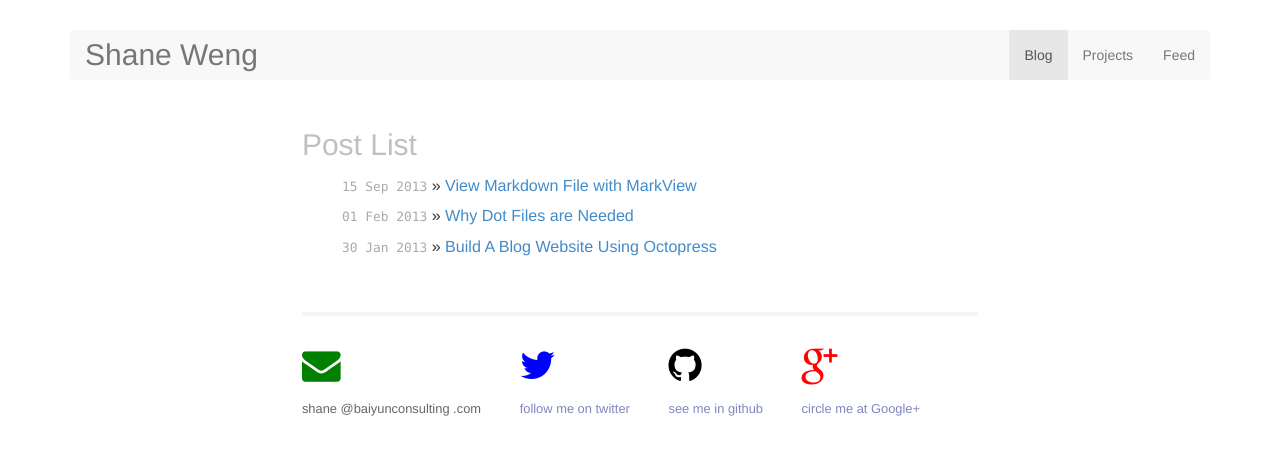
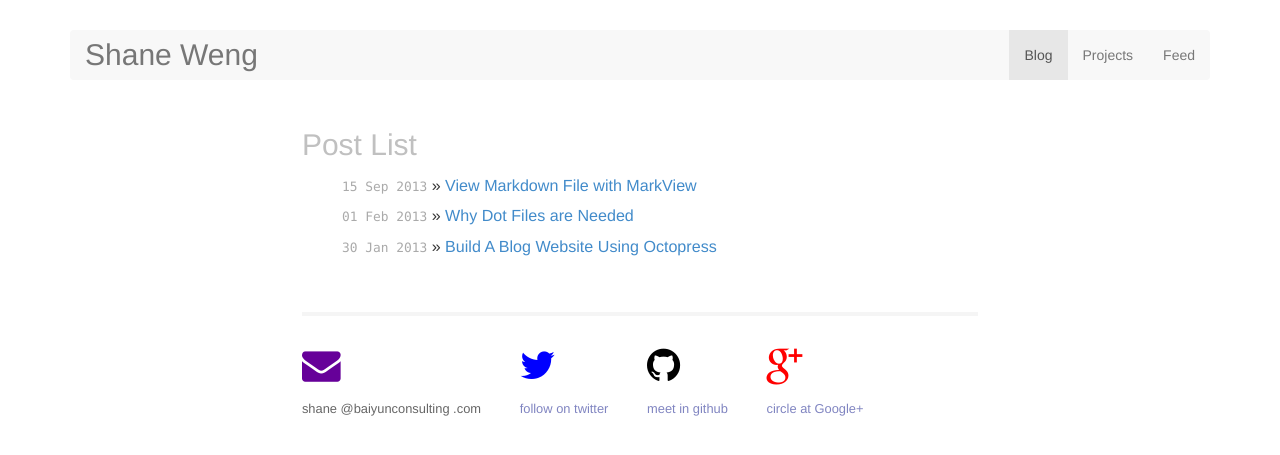
Before and after one commit to swcool/swcool.github.io, a Jekyll site: the page built from index.html, in a window 1280 px wide. Shown: the top 455 px of the page. Built offline with Jekyll 4.4.1, drawn with Linux system fonts in a browser that asks for light colours; Markdown is read by kramdown in place of the engine named in the settings.

Commit message:
small changes

```diff
--- a/_layouts/default.html
+++ b/_layouts/default.html
@@ -54,7 +54,7 @@
        <div class="footer">
           <div class="contact">
              <p>
-               <i class="icon icon-envelope icon-3x" style="color:green"></i>
+               <i class="icon icon-envelope icon-3x" style="color:#660099"></i>
                <div>shane @baiyunconsulting .com</div>
              </p>
           </div>
@@ -62,7 +62,7 @@
             <p>
                <a href="http://twitter.com/baiyungroup/">
                  <i class="icon icon-twitter icon-3x" style="color:blue"></i>
-                 <div>follow me on twitter</div>
+                 <div>follow on twitter</div>
                </a>
              </p>
            </div>
@@ -70,7 +70,7 @@
              <p>
                <a href="http://github.com/swcool/">
                  <i class="icon icon-github icon-3x" style="color:black"></i>
-                 <div>see me in github</div>
+                 <div>meet in github</div>
                </a>
             </p>
           </div>
@@ -78,7 +78,7 @@
              <p>
                <a href="https://plus.google.com/u/0/106544236384520652115/posts">
                  <i class="icon icon-google-plus icon-3x" style="color:red"></i>
-                 <div>circle me at Google+ </div>
+                 <div>circle at Google+ </div>
                </a>
             </p>
         </div>
```
